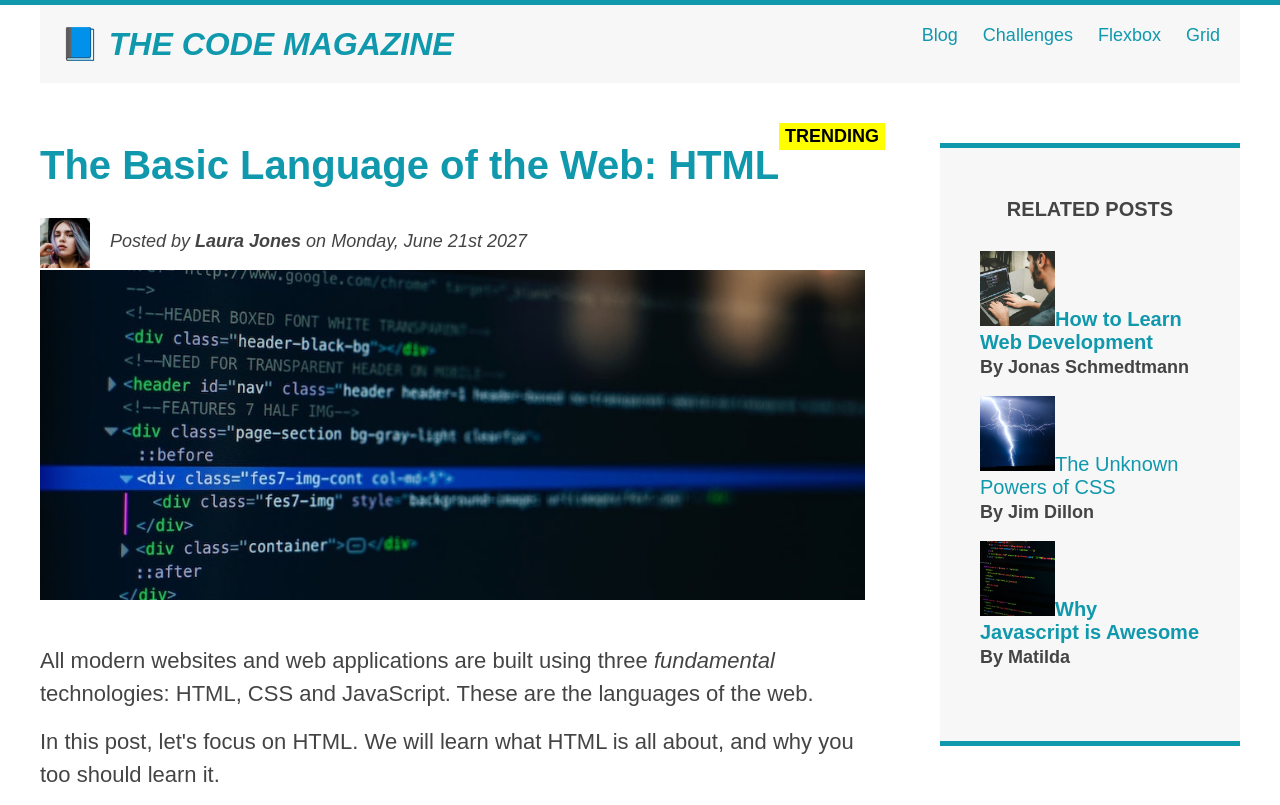
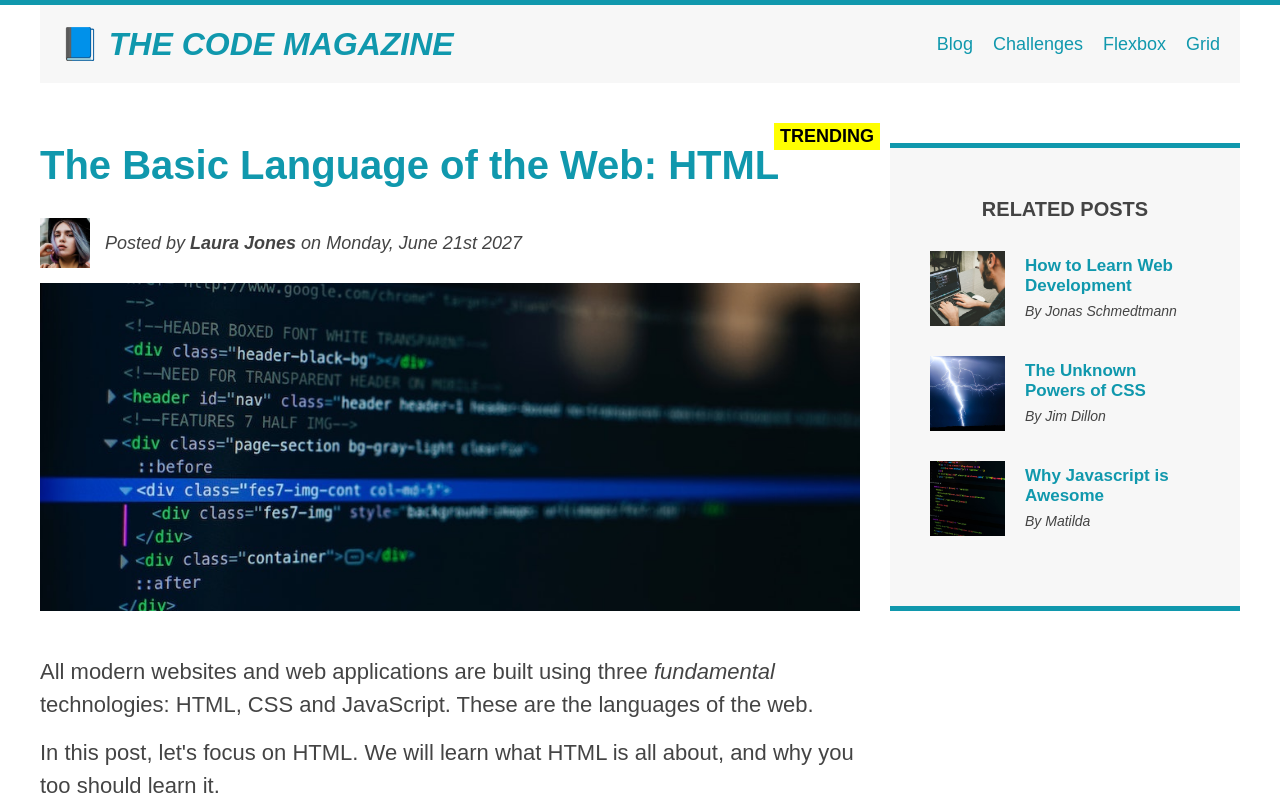
Before and after one commit to henningsadam/udemy-styling-practice-blog-post, a plain HTML site: page index.html in a window 1280 px wide. Shown: the top 805 px of the page. Drawn offline with Linux system fonts and the light colour scheme.

Commit message:
added a flexbox layout

```diff
--- a/index.html
+++ b/index.html
@@ -19,12 +19,13 @@
         </nav>
 
         <!-- <div class="clear"></div> -->
-
       </header>
 
+      <main>
         <article>
           <header class="post-header">
             <h2>The Basic Language of the Web: HTML</h2>
+            <div class="author-info">
               <img
                 src="./img/laura-jones.jpg"
                 alt="Laura Jones Profile Picture"
@@ -35,6 +36,7 @@
               <p id="author" class="author">
                 Posted by <strong>Laura Jones</strong> on Monday, June 21st 2027
               </p>
+            </div>
             <img
               src="./img/post-img.jpg"
               alt="Computer screen displaying code"
@@ -46,29 +48,25 @@
           <p>
             All modern websites and web applications are built using three
             <em>fundamental</em>
-          technologies: HTML, CSS and JavaScript. These are the languages of the
-          web.
+            technologies: HTML, CSS and JavaScript. These are the languages of
+            the web.
           </p>
-
           <p>
             In this post, let's focus on HTML. We will learn what HTML is all
             about, and why you too should learn it.
           </p>
-
           <h3>What is HTML?</h3>
           <p>
             HTML stands for <strong>H</strong>yper<strong>T</strong>ext
             <strong>M</strong>arkup <strong>L</strong>anguage. It's a markup
-          language that web developers use to structure and describe the content
-          of a webpage (not a programming language).
+            language that web developers use to structure and describe the
+            content of a webpage (not a programming language).
           </p>
-
           <p>
             HTML consists of elements that describe different types of content:
             paragraphs, links, headings, images, video, etc. Web browsers
             understand HTML and render HTML code as websites.
           </p>
-
           <p>In HTML, each element is made up of 3 parts:</p>
           <ol>
             <li>The opening tag</li>
@@ -84,7 +82,6 @@
               MDN Web Docs </a
             >.
           </p>
-
           <h3>Why should you learn HTML?</h3>
           <p>
             There are countless reasons for learning the fundamental language of
@@ -105,35 +102,47 @@
         <aside>
           <h4>Related Posts</h4>
           <ul class="related-posts">
-          <li>
+            <li class="related-post">
               <img
                 src="./img/related-1.jpg"
                 alt="Guy typing coding on a laptop"
                 height="75"
                 width="75"
-            /><a href="#">How to Learn Web Development</a>
+              />
+              <div>
+                <a href="#" class="related-link"
+                  >How to Learn Web Development</a
+                >
                 <p class="related-author">By Jonas Schmedtmann</p>
+              </div>
             </li>
-          <li>
+            <li class="related-post">
               <img
                 src="./img/related-2.jpg"
                 alt="Lightening striking the ground"
                 height="75"
                 width="75"
-            /><a href="#">The Unknown Powers of CSS</a>
+              />
+              <div>
+                <a href="#" class="related-link">The Unknown Powers of CSS</a>
                 <p class="related-author">By Jim Dillon</p>
+              </div>
             </li>
-          <li>
+            <li class="related-post">
               <img
                 src="./img/related-3.jpg"
                 alt="Code in a code editor"
                 height="75"
                 width="75"
-            /><a href="#">Why Javascript is Awesome</a>
+              />
+              <div>
+                <a href="#" class="related-link">Why Javascript is Awesome</a>
                 <p class="related-author">By Matilda</p>
+              </div>
             </li>
           </ul>
         </aside>
+      </main>
 
       <footer>
         <p id="copyright">Copyright &copy; by 2027 The Code Magazine</p>
--- a/styles.css
+++ b/styles.css
@@ -34,14 +34,13 @@ body {
 
 nav {
   font-size: 18px;
-}
-
-nav a:link {
-  margin-left: 20px;
+  display: flex;
+  gap: 20px;
 }
 
 article {
   margin-bottom: 60px;
+  flex: 1;
 }
 
 aside {
@@ -49,6 +48,9 @@ aside {
   border-top: 5px solid var(--seablue);
   border-bottom: 5px solid var(--seablue);
   padding: 50px 40px;
+  flex: 0 0 350px;
+  /* flex-basis: 350px;
+  flex-shrink: 0; */
 }
 
 h1,
@@ -126,9 +128,35 @@ li:last-child {
   font-size: 18px;
 }
 
+.author {
+  margin-bottom: 0px
+}
+
+.author-info {
+  display: flex;
+  align-items: center;
+  gap: 15px;
+  margin-bottom: 15px;
+}
+
+main {
+  display: flex;
+  gap: 30px;
+  align-items: flex-start;
+}
+
 .related-author {
-  font-size: 18px;
+  font-size: 14px;
+  font-weight: normal;
+  margin-bottom: 0;
+  font-style: italic;
+}
+
+.related-link:link {
+  font-size: 17px;
   font-weight: bold;
+  display: block;
+  margin-bottom: 5px;
 }
 
 .related-posts {
@@ -136,9 +164,11 @@ li:last-child {
   margin-left: 0;
 }
 
-li:first-child,
-li:last-child {
-  font-weight: bold;
+.related-post {
+  display: flex;
+  align-items: center;
+  gap: 20px;
+  margin-bottom: 30px;
 }
 
 a:link,
@@ -180,8 +210,17 @@ a:active {
   bottom: 20px;
 }
 
+.main-header {
+  display: flex;
+  align-items: center;
+  justify-content: space-between;
+}
+
+
+
+
 /* Floats */
-.author-img {
+/* .author-img {
   float: left;
 }
 .author {
@@ -219,4 +258,4 @@ aside {
 
 footer {
   clear: both;
-}
+} */
```
Also changed, not shown: flexbox.html (+7 -1 lines). Lines whose indentation alone changed are shown as unchanged.
